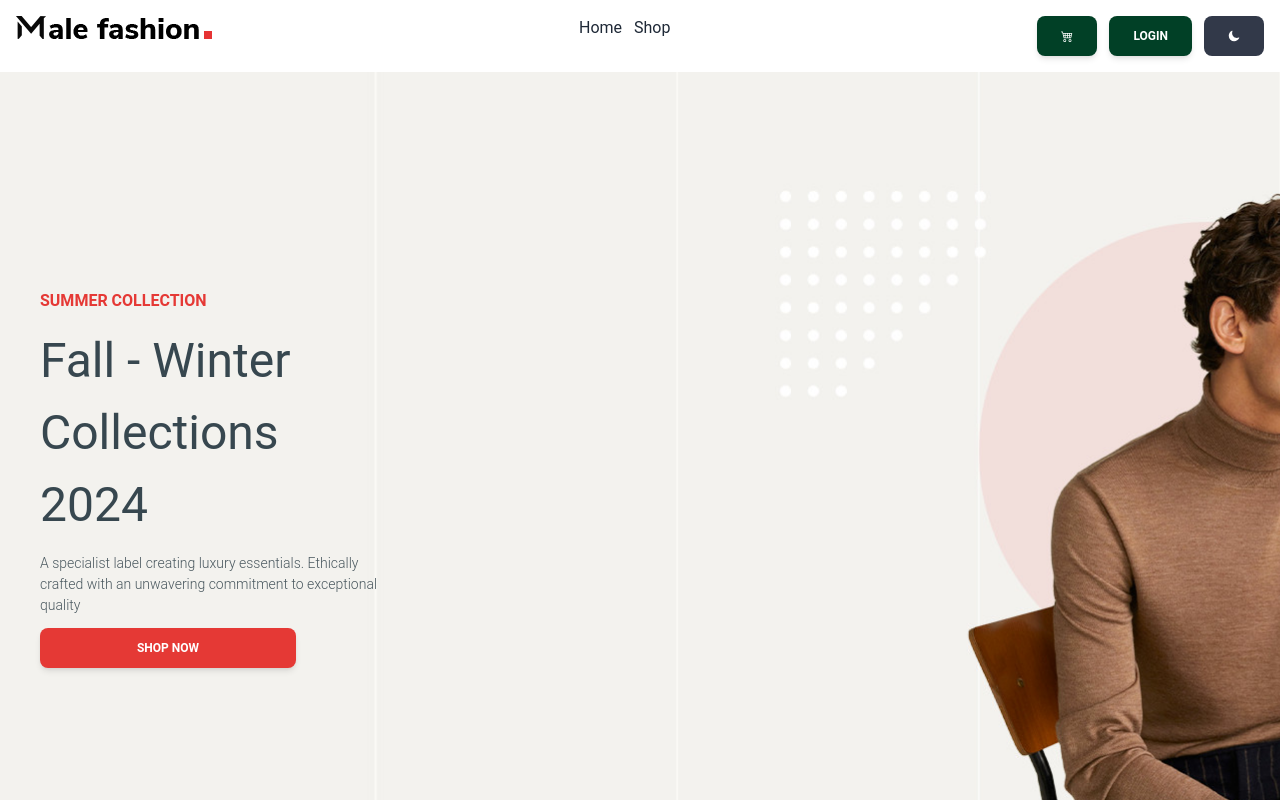
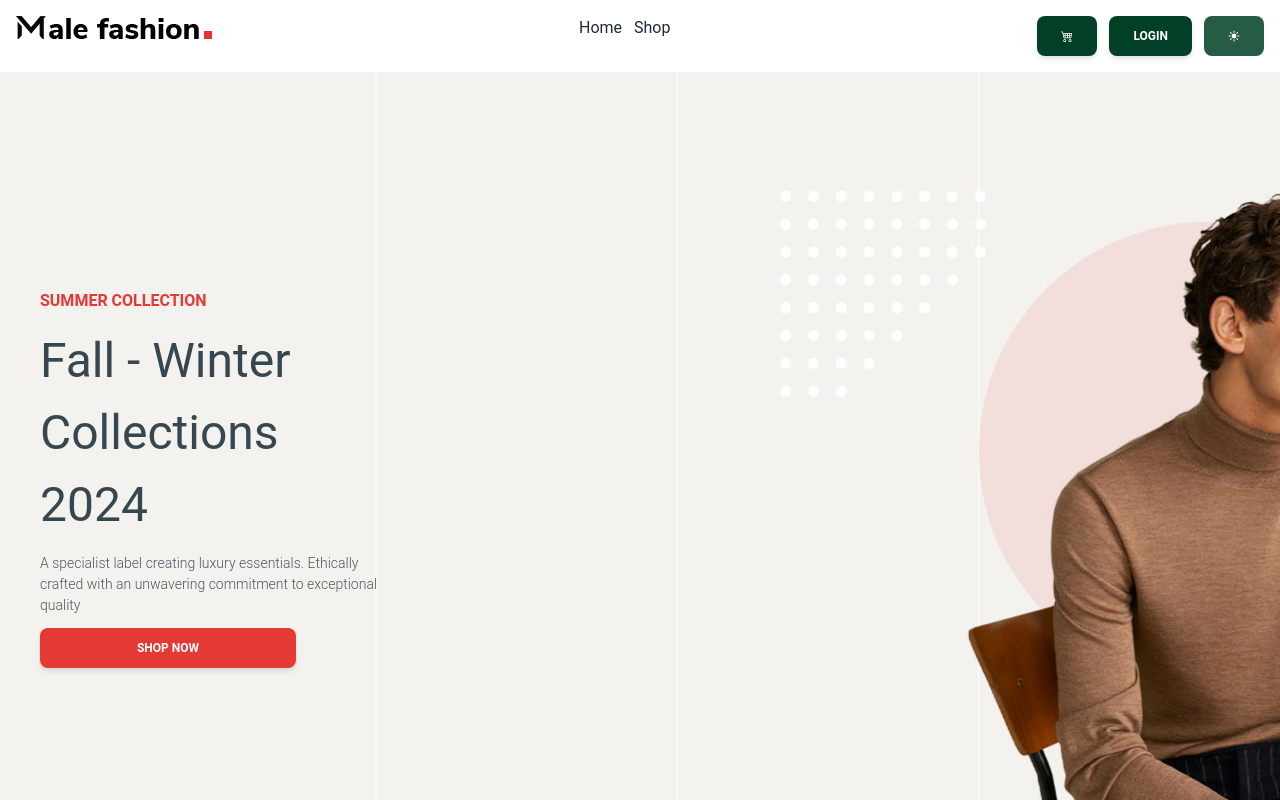
Before and after one commit to Mariam-111/store, a React app: page / in a window 1280 px wide. Both pictures are taken after a click on the button 1234 px from the left and 36 px from the top of the page. Shown: the top 800 px of the page. Built offline with nearby package versions, Linux system fonts and the light colour scheme; data requests are answered from the project's data file; the HTML template or start-up script is replaced by a standard one.

Commit message:
dark mode

```diff
--- a/package.json
+++ b/package.json
@@ -24,7 +24,7 @@
     "@types/react-dom": "^18.3.0",
     "@vitejs/plugin-react-swc": "^3.5.0",
     "autoprefixer": "^10.4.20",
-    "daisyui": "^4.12.10",
+    "daisyui": "^4.12.12",
     "eslint": "^9.9.0",
     "eslint-plugin-react": "^7.35.0",
     "eslint-plugin-react-hooks": "^5.1.0-rc.0",
--- a/src/components/HeroHome1.jsx
+++ b/src/components/HeroHome1.jsx
@@ -8,7 +8,7 @@ import { all } from "axios";
 const HeroHome1 = ({ allProducts }) => {
   return (
     <div>
-      <div className=" flex items-center flex-col">
+      <div className=" flex items-center flex-col bg-white dark:bg-[#4a4a4a]">
         <div className="bg-[url('images/hero/hero-1.jpg')] bg-cover font-sans w-full h-screen">
           <div className="flex flex-col justify-center h-full w p-10 lg:w-1/3">
             <p className="text-red-600 font-bold py-3">SUMMER COLLECTION</p>
@@ -59,7 +59,7 @@ const HeroHome1 = ({ allProducts }) => {
       </div>
 
       <div>
-        <div className="flex flex-row flex-wrap p-12 justify-center items-center">
+        <div className="flex flex-row flex-wrap p-12 justify-center items-center bg-white dark:bg-[#4a4a4a]">
           {allProducts.map(
             (product) =>
               product.category == "jewelery" && (
--- a/src/components/MainNavbar.jsx
+++ b/src/components/MainNavbar.jsx
@@ -9,11 +9,40 @@ import {
   Button,
 } from "@material-tailwind/react";
 import { BsCart4 } from "react-icons/bs";
-import { IoMoon, IoMenu, IoClose } from "react-icons/io5";
+import { IoMoon, IoSunny, IoMenu, IoClose } from "react-icons/io5";
 
 const MainNavbar = () => {
+
+  const [mode, setMode] = useState("light");
+
+  const setDark = () => {
+
+    localStorage.theme = mode;
+    setMode("dark");
+
+  }
+  const setLight = () => {
+
+    localStorage.theme = mode;
+    setMode("light");
+
+  }
+
+  useEffect(() => {
+    if (
+      localStorage.theme === 'dark' ||
+      (!('theme' in localStorage) &&
+        window.matchMedia('(prefers-color-scheme: dark)').matches)
+    ) {
+      document.documentElement.classList.add('dark');
+    } else {
+      document.documentElement.classList.remove('dark');
+    };
+  }, [mode]);
+
+
   return (
-    <div className="flex md:flex-row flex-col justify-between bg-white p-4">
+    <div className="flex md:flex-row flex-col justify-between bg-white dark:bg-[#4a4a4a] p-4">
       <div>
         <img src={logo} alt="Logo" className="py-5 md:p-0" />
       </div>
@@ -34,12 +63,20 @@ const MainNavbar = () => {
         </div>
       </div>
       <div className="flex gap-3">
-        <Button className="bg-[#014026]">
+        <Button className="bg-[#014026] dark:bg-[#0F172A]">
           <BsCart4 />
         </Button>
-        <Button className="bg-[#014026]">Login</Button>
-        <Button className="bg-[#0F172A]">
-          <IoMoon />
+        <Button className="bg-[#014026] dark:bg-[#0F172A]">Login</Button>
+        <Button className="bg-[#014026] dark:bg-[#0F172A]"
+          onClick={mode === "light" ? setDark : setLight}
+        >
+          {
+            mode == "light" ? (
+              <IoMoon onClick={setDark}/>
+            ) : (
+              <IoSunny onClick={setLight}/>
+            )
+         }
         </Button>
         <div className="lg:hidden block bg-[#757575]">
           <Menu>
--- a/tailwind.config.js
+++ b/tailwind.config.js
@@ -13,4 +13,6 @@ module.exports = withMT({
     extend: {},
   },
   plugins: [daisyui],
+  darkMode: 'class',
+
 });
```
Also changed, not shown: 1 other file (tests, documents, lock files or other folders).
